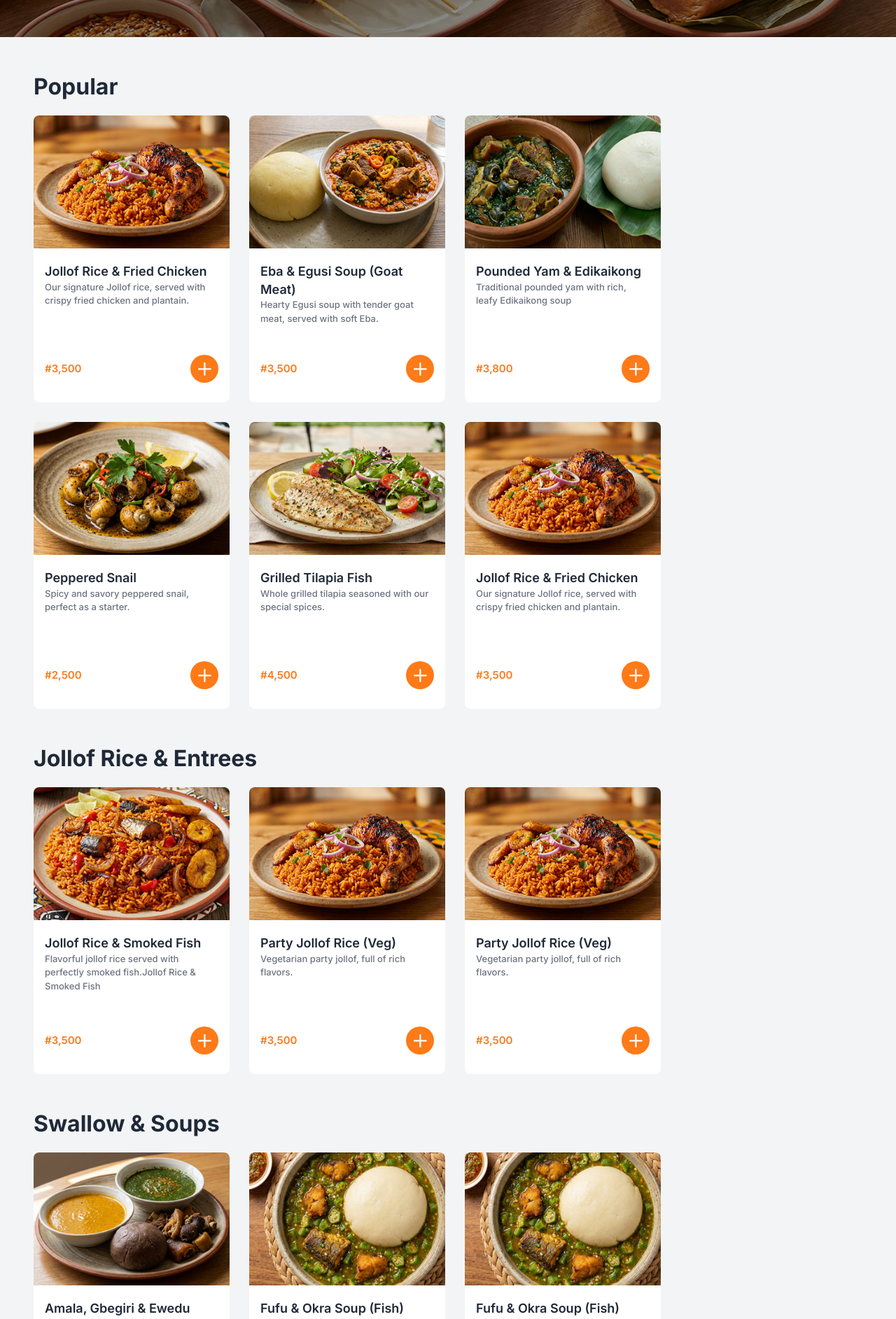
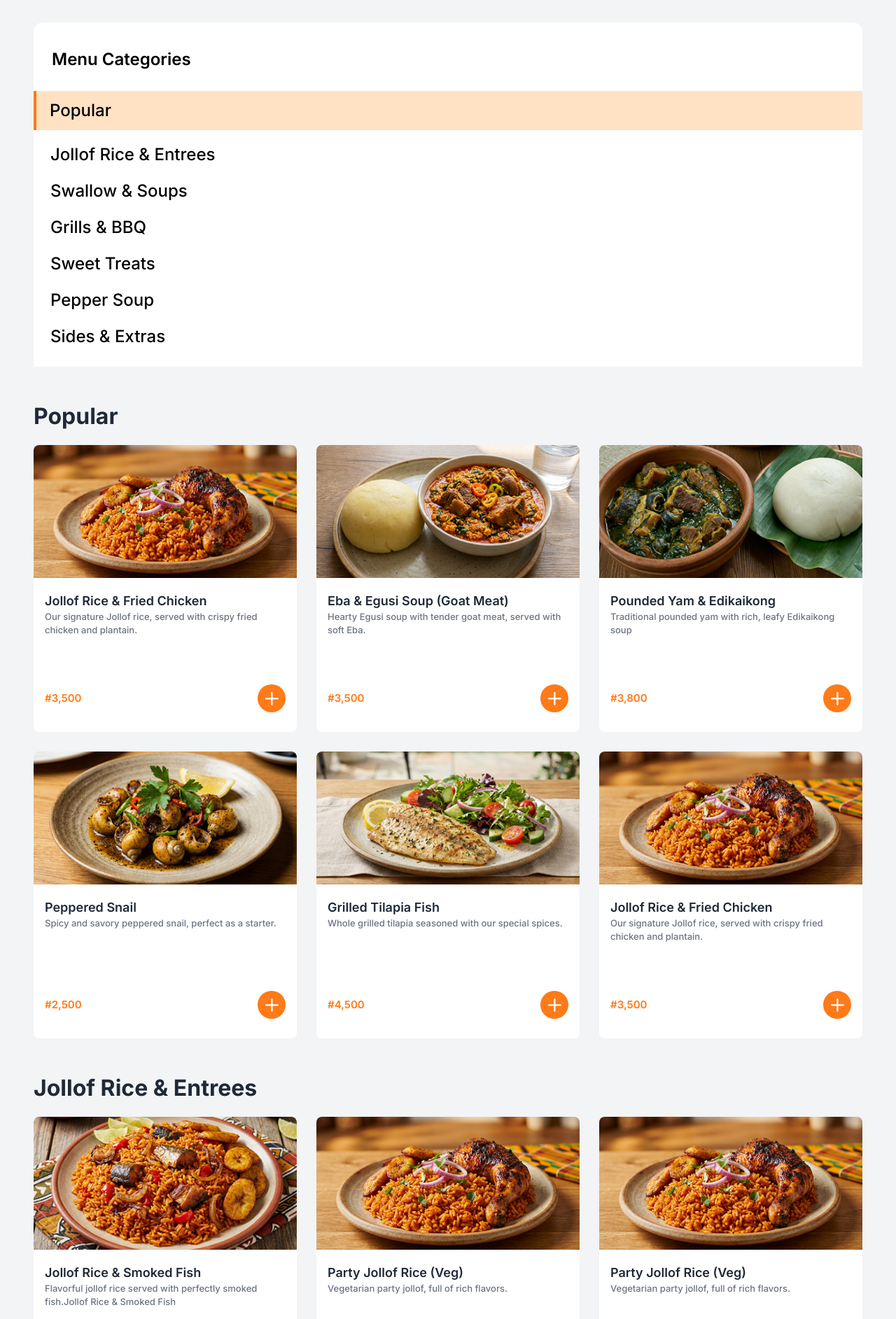
Before and after one commit to Afolabi-bit/chuks-kitchen, a Next.js app: page /explore in a window 1280 px wide. Shown: the part 640-2525 px from the top of the page at 70% size. Built offline with nearby package versions, Linux system fonts and the light colour scheme; a web font is replaced by a local one.

Commit message:
feat: Add new 'Explore' page to display menu categories and items, including a dedicated menu categories component and updated data.

```diff
--- a/app/explore/page.tsx
+++ b/app/explore/page.tsx
@@ -8,6 +8,7 @@ import {
 } from "../../data.js";
 import Footer from "@/components/Footer";
 import Header from "@/components/Header";
+import MenuCategories from "@/components/MenuCategories";
 
 export default function Explore() {
   return (
@@ -15,7 +16,7 @@ export default function Explore() {
       <Header />
 
       {/* ── Hero Section ── */}
-      <section className="h-[603px] max-md:h-[400px] w-full relative overflow-hidden">
+      <section className="h-[603px] max-xl:h-[500px] max-lg:h-[420px] max-md:h-[400px] w-full relative overflow-hidden">
         <Image
           src="/explore-hero.png"
           alt="hero image"
@@ -23,34 +24,42 @@ export default function Explore() {
           className="object-cover"
         />
 
-        <div className="absolute inset-0 z-10 bg-[#000000]/45 pl-[50px] max-md:pl-[20px] max-md:pr-[20px] pb-[200px] max-md:pb-[120px] flex flex-col justify-end">
-          <h1 className="font-bold text-white text-[48px] max-md:text-[28px] leading-[61px] max-md:leading-[1.3]">
+        <div className="absolute inset-0 z-10 bg-[#000000]/45 pl-[50px] max-lg:pl-[24px] max-md:pl-[20px] max-md:pr-[20px] pb-[200px] max-xl:pb-[160px] max-lg:pb-[120px] max-md:pb-[120px] flex flex-col justify-end">
+          <h1 className="font-bold text-white text-[48px] max-xl:text-[40px] max-lg:text-[32px] max-md:text-[28px] leading-[61px] max-xl:leading-[50px] max-lg:leading-[1.3] max-md:leading-[1.3]">
             Chuks Kitchen
           </h1>
-          <p className="text-[24px] max-md:text-[16px] leading-[34px] max-md:leading-[24px] font-bold max-md:font-medium text-white">
+          <p className="text-[24px] max-xl:text-[20px] max-lg:text-[18px] max-md:text-[16px] leading-[34px] max-lg:leading-[28px] max-md:leading-[24px] font-bold max-md:font-medium text-white">
             Chuks Kitchen Nigerian Home Cooking.
           </p>
         </div>
       </section>
 
+      {/* ── Menu Categories ── */}
+      <section className="mt-[82px] px-[48px] max-lg:px-[24px] max-md:px-0 relative z-20">
+        <MenuCategories />
+      </section>
+
       {/* ── Popular ── */}
       <section className="mt-[50px] max-md:mt-[30px] px-[48px] max-lg:px-[24px] max-md:px-[16px]">
-        <h2 className="text-[32px] max-lg:text-[26px] max-md:text-[22px] font-bold leading-[42px] text-[#1F2937] mb-[20px] max-md:mb-[16px]">
+        <h2
+          id="popular"
+          className="text-[32px] max-lg:text-[26px] max-md:text-[22px] font-bold leading-[42px] text-[#1F2937] mb-[20px] max-md:mb-[16px] scroll-mt-[20px]"
+        >
           Popular
         </h2>
 
-        <div className="flex flex-wrap gap-[63px_48px] max-xl:gap-[28px] max-lg:gap-[18px] max-md:flex-col max-md:gap-[12px]">
-          {explorePopular.map((item, index) => (
+        <div className="grid grid-cols-3 gap-[48px] max-xl:gap-[28px] max-lg:gap-[18px] max-md:grid-cols-1 max-md:gap-[12px]">
+          {explorePopular.map((item) => (
             <div
-              key={index}
-              className="w-[416px] h-[465px] max-xl:w-[280px] max-xl:h-[410px] max-lg:w-[220px] max-lg:h-[340px] max-md:w-full max-md:h-[111px] bg-white rounded-[8px] flex flex-col max-md:flex-row items-center"
+              key={item.id}
+              className="h-[465px] max-xl:h-[410px] max-lg:h-[340px] max-md:h-[111px] bg-white rounded-[8px] flex flex-col max-md:flex-row items-center group hover:-translate-y-1 hover:shadow-lg transition-all duration-200"
             >
-              <div className="relative w-full max-md:w-[111px] max-md:shrink-0 h-[222px] max-xl:h-[190px] max-lg:h-[150px] max-md:h-full">
+              <div className="relative w-full max-md:w-[111px] max-md:shrink-0 h-[222px] max-xl:h-[190px] max-lg:h-[150px] max-md:h-full overflow-hidden rounded-[8px_8px_0_0] max-md:rounded-[8px_0_0_8px]">
                 <Image
                   fill
                   src={item.img}
                   alt={item.name}
-                  className="object-cover rounded-[8px_8px_0_0] max-md:rounded-[8px_0_0_8px]"
+                  className="object-cover group-hover:scale-105 transition-transform duration-300"
                 />
               </div>
               <div className="p-[39px_17px_46px] max-xl:p-[20px_16px_28px] max-lg:p-[14px_12px_16px] max-md:p-[10px_12px] flex-1 w-full flex flex-col justify-between">
@@ -86,22 +95,25 @@ export default function Explore() {
 
       {/* ── Jollof Rice & Entrees ── */}
       <section className="mt-[50px] max-md:mt-[30px] px-[48px] max-lg:px-[24px] max-md:px-[16px]">
-        <h2 className="text-[32px] max-lg:text-[26px] max-md:text-[22px] font-bold leading-[42px] text-[#1F2937] mb-[20px] max-md:mb-[16px]">
+        <h2
+          id="entrees"
+          className="text-[32px] max-lg:text-[26px] max-md:text-[22px] font-bold leading-[42px] text-[#1F2937] mb-[20px] max-md:mb-[16px] scroll-mt-[20px]"
+        >
           Jollof Rice &amp; Entrees
         </h2>
 
-        <div className="flex flex-wrap gap-[63px_48px] max-xl:gap-[28px] max-lg:gap-[18px] max-md:flex-col max-md:gap-[12px]">
-          {entrees.map((item, index) => (
+        <div className="grid grid-cols-3 gap-[48px] max-xl:gap-[28px] max-lg:gap-[18px] max-md:grid-cols-1 max-md:gap-[12px]">
+          {entrees.map((item) => (
             <div
-              key={index}
-              className="w-[416px] h-[465px] max-xl:w-[280px] max-xl:h-[410px] max-lg:w-[220px] max-lg:h-[340px] max-md:w-full max-md:h-[111px] bg-white rounded-[8px] flex flex-col max-md:flex-row items-center"
+              key={item.id}
+              className="h-[465px] max-xl:h-[410px] max-lg:h-[340px] max-md:h-[111px] bg-white rounded-[8px] flex flex-col max-md:flex-row items-center group hover:-translate-y-1 hover:shadow-lg transition-all duration-200"
             >
-              <div className="relative w-full max-md:w-[111px] max-md:shrink-0 h-[222px] max-xl:h-[190px] max-lg:h-[150px] max-md:h-full">
+              <div className="relative w-full max-md:w-[111px] max-md:shrink-0 h-[222px] max-xl:h-[190px] max-lg:h-[150px] max-md:h-full overflow-hidden rounded-[8px_8px_0_0] max-md:rounded-[8px_0_0_8px]">
                 <Image
                   fill
                   src={item.img}
                   alt={item.name}
-                  className="object-cover rounded-[8px_8px_0_0] max-md:rounded-[8px_0_0_8px]"
+                  className="object-cover group-hover:scale-105 transition-transform duration-300"
                 />
               </div>
               <div className="p-[39px_17px_46px] max-xl:p-[20px_16px_28px] max-lg:p-[14px_12px_16px] max-md:p-[10px_12px] flex-1 w-full flex flex-col justify-between">
@@ -137,22 +149,25 @@ export default function Explore() {
 
       {/* ── Swallow & Soups ── */}
       <section className="mt-[50px] max-md:mt-[30px] px-[48px] max-lg:px-[24px] max-md:px-[16px] mb-[232px] max-md:mb-[60px]">
-        <h2 className="text-[32px] max-lg:text-[26px] max-md:text-[22px] font-bold leading-[42px] text-[#1F2937] mb-[20px] max-md:mb-[16px]">
+        <h2
+          id="swallow"
+          className="text-[32px] max-lg:text-[26px] max-md:text-[22px] font-bold leading-[42px] text-[#1F2937] mb-[20px] max-md:mb-[16px] scroll-mt-[20px]"
+        >
           Swallow &amp; Soups
         </h2>
 
-        <div className="flex flex-wrap gap-[63px_48px] max-xl:gap-[28px] max-lg:gap-[18px] max-md:flex-col max-md:gap-[12px]">
-          {swallow.map((item, index) => (
+        <div className="grid grid-cols-3 gap-[48px] max-xl:gap-[28px] max-lg:gap-[18px] max-md:grid-cols-1 max-md:gap-[12px]">
+          {swallow.map((item) => (
             <div
-              key={index}
-              className="w-[416px] h-[465px] max-xl:w-[280px] max-xl:h-[410px] max-lg:w-[220px] max-lg:h-[340px] max-md:w-full max-md:h-[111px] bg-white rounded-[8px] flex flex-col max-md:flex-row items-center"
+              key={item.id}
+              className="h-[465px] max-xl:h-[410px] max-lg:h-[340px] max-md:h-[111px] bg-white rounded-[8px] flex flex-col max-md:flex-row items-center group hover:-translate-y-1 hover:shadow-lg transition-all duration-200"
             >
-              <div className="relative w-full max-md:w-[111px] max-md:shrink-0 h-[222px] max-xl:h-[190px] max-lg:h-[150px] max-md:h-full">
+              <div className="relative w-full max-md:w-[111px] max-md:shrink-0 h-[222px] max-xl:h-[190px] max-lg:h-[150px] max-md:h-full overflow-hidden rounded-[8px_8px_0_0] max-md:rounded-[8px_0_0_8px]">
                 <Image
                   fill
                   src={item.img}
                   alt={item.name}
-                  className="object-cover rounded-[8px_8px_0_0] max-md:rounded-[8px_0_0_8px]"
+                  className="object-cover group-hover:scale-105 transition-transform duration-300"
                 />
               </div>
               <div className="p-[39px_17px_46px] max-xl:p-[20px_16px_28px] max-lg:p-[14px_12px_16px] max-md:p-[10px_12px] flex-1 w-full flex flex-col justify-between">
--- /dev/null
+++ b/components/MenuCategories.tsx
@@ -0,0 +1,55 @@
+"use client";
+
+import { useState } from "react";
+import { menuCategories } from "../data.js";
+
+export default function MenuCategories() {
+  const [activeId, setActiveId] = useState("mc-1");
+
+  const handleClick = (cat: { id: string; sectionId: string }) => {
+    setActiveId(cat.id);
+
+    const section = document.getElementById(cat.sectionId);
+    if (section) {
+      section.scrollIntoView({ behavior: "smooth", block: "start" });
+    }
+  };
+
+  return (
+    <div className="w-full bg-white rounded-t-[14px] flex flex-col items-start py-[26px] gap-[18px]">
+      {/* Title */}
+      <div className="w-full px-[26px]">
+        <div className="flex items-center py-[10px]">
+          <h2 className="font-int font-semibold text-[24px] leading-[34px] text-black">
+            Menu Categories
+          </h2>
+        </div>
+      </div>
+
+      {/* Category items */}
+      {menuCategories.map((cat) => {
+        const isActive = cat.id === activeId;
+        return (
+          <button
+            key={cat.id}
+            onClick={() => handleClick(cat)}
+            className={`w-full flex items-center transition-colors cursor-pointer ${
+              isActive
+                ? "h-[56px] bg-[#FFE1C4] gap-[19px]"
+                : "h-[34px] px-[24px] hover:bg-[#FFF5EB]"
+            }`}
+          >
+            {/* Orange accent bar — only in active state */}
+            {isActive && (
+              <div className="w-[4px] h-full bg-[#FF7A18] shrink-0" />
+            )}
+
+            <span className="font-int font-medium text-[24px] leading-[34px] text-black text-left">
+              {cat.name}
+            </span>
+          </button>
+        );
+      })}
+    </div>
+  );
+}
--- a/data.js
+++ b/data.js
@@ -1,25 +1,31 @@
 export const popularCategories = [
   {
+    id: "pc-1",
     img: "/jollof.png",
     name: "Jollof Delights",
   },
   {
+    id: "pc-2",
     img: "/pounded-yam.png",
     name: "Swallow & Soups",
   },
   {
+    id: "pc-3",
     img: "/suya.png",
     name: "Grills & BBQ",
   },
   {
+    id: "pc-4",
     img: "/puff-puff.png",
     name: "Sweet Treats",
   },
   {
+    id: "pc-5",
     img: "/pounded-yam.png",
     name: "Jollof Delights",
   },
   {
+    id: "pc-6",
     img: "/suya.png",
     name: "Grills & BBQ",
   },
@@ -27,32 +33,38 @@ export const popularCategories = [
 
 export const chefsSpecials = [
   {
+    id: "cs-1",
     img: "/pepper-soup.png",
     name: "Spicy Tilapia Pepper Soup",
     desc: "A comforting and spicy soup with tender tilapia fish, a true Nigerian delicacy.",
   },
   {
+    id: "cs-2",
     img: "/jollof.png",
     name: "Jollof Rice & Fried Chicken",
     desc: "Our signature Jollof rice, cooked to perfection, served with succulent fried chicken.",
   },
   {
+    id: "cs-3",
     img: "/jollof.png",
     name: "Jollof Rice & Fried Chicken",
     desc: "Our signature Jollof rice, cooked to perfection, served with succulent fried chicken.",
   },
   {
+    id: "cs-4",
     img: "/jollof.png",
     name: "Jollof Rice & Smoked Chicken",
     desc: "Our signature Jollof rice, cooked to perfection, served with succulent smoked chicken.",
   },
 
   {
+    id: "cs-5",
     img: "/j-and-fried-chicken.png",
     name: "Jollof Rice & Fried Chicken",
     desc: "Our signature Jollof rice, cooked to perfection, served with succulent smoked chicken.",
   },
   {
+    id: "cs-6",
     img: "/p-and-egusi.png",
     name: "Egusi Soup & Pounded Yam",
     desc: "Rich and savory Egusi soup with assorted meats, paired with freshly pounded yam.",
@@ -61,36 +73,42 @@ export const chefsSpecials = [
 
 export const explorePopular = [
   {
+    id: "ep-1",
     img: "/jollof.png",
     name: "Jollof Rice & Fried Chicken",
     desc: "Our signature Jollof rice, served with crispy fried chicken and plantain.",
     price: "#3,500",
   },
   {
+    id: "ep-2",
     img: "/eba-egusi.png",
     name: "Eba & Egusi Soup (Goat Meat)",
     desc: "Hearty Egusi soup with tender goat meat, served with soft Eba.",
     price: "#3,500",
   },
   {
+    id: "ep-3",
     img: "/edikaikong.png",
     name: "Pounded Yam & Edikaikong",
     desc: "Traditional pounded yam with rich, leafy Edikaikong soup",
     price: "#3,800",
   },
   {
+    id: "ep-4",
     img: "/snail.png",
     name: "Peppered Snail",
     desc: "Spicy and savory peppered snail, perfect as a starter.",
     price: "#2,500",
   },
   {
+    id: "ep-5",
     img: "/grilled-tilapia.png",
     name: "Grilled Tilapia Fish",
     desc: "Whole grilled tilapia seasoned with our special spices.",
     price: "#4,500",
   },
   {
+    id: "ep-6",
     img: "/jollof.png",
     name: "Jollof Rice & Fried Chicken",
     desc: "Our signature Jollof rice, served with crispy fried chicken and plantain.",
@@ -100,18 +118,21 @@ export const explorePopular = [
 
 export const entrees = [
   {
+    id: "en-1",
     img: "/j-smoked-fish.png",
     name: "Jollof Rice & Smoked Fish",
     desc: "Flavorful jollof rice served with perfectly smoked fish.Jollof Rice & Smoked Fish",
     price: "#3,500",
   },
   {
+    id: "en-2",
     img: "/jollof.png",
     name: "Party Jollof Rice (Veg)",
     desc: "Vegetarian party jollof, full of rich flavors.",
     price: "#3,500",
   },
   {
+    id: "en-3",
     img: "/jollof.png",
     name: "Party Jollof Rice (Veg)",
     desc: "Vegetarian party jollof, full of rich flavors.",
@@ -121,21 +142,34 @@ export const entrees = [
 
 export const swallow = [
   {
+    id: "sw-1",
     img: "/amala.png",
     name: "Amala, Gbegiri & Ewedu (Goat Meat)",
     desc: "Classic Amala served with Gbegiri (beans) and Ewedu (jute leaf) soup.",
     price: "#3,500",
   },
   {
+    id: "sw-2",
     img: "/fufu.png",
     name: "Fufu & Okra Soup (Fish)",
     desc: "Light Fufu served with fresh okra soup and tilapia fish.",
     price: "#3,500",
   },
   {
+    id: "sw-3",
     img: "/fufu.png",
     name: "Fufu & Okra Soup (Fish)",
     desc: "Light Fufu served with fresh okra soup and tilapia fish.",
     price: "#3,500",
   },
 ];
+
+export const menuCategories = [
+  { id: "mc-1", name: "Popular", sectionId: "popular" },
+  { id: "mc-2", name: "Jollof Rice & Entrees", sectionId: "entrees" },
+  { id: "mc-3", name: "Swallow & Soups", sectionId: "swallow" },
+  { id: "mc-4", name: "Grills & BBQ", sectionId: "grills" },
+  { id: "mc-5", name: "Sweet Treats", sectionId: "sweet-treats" },
+  { id: "mc-6", name: "Pepper Soup", sectionId: "pepper-soup" },
+  { id: "mc-7", name: "Sides & Extras", sectionId: "sides" },
+];
```
Also changed, not shown: app/page.tsx (+6 -6 lines), 1 other file (tests, documents, lock files or other folders).
